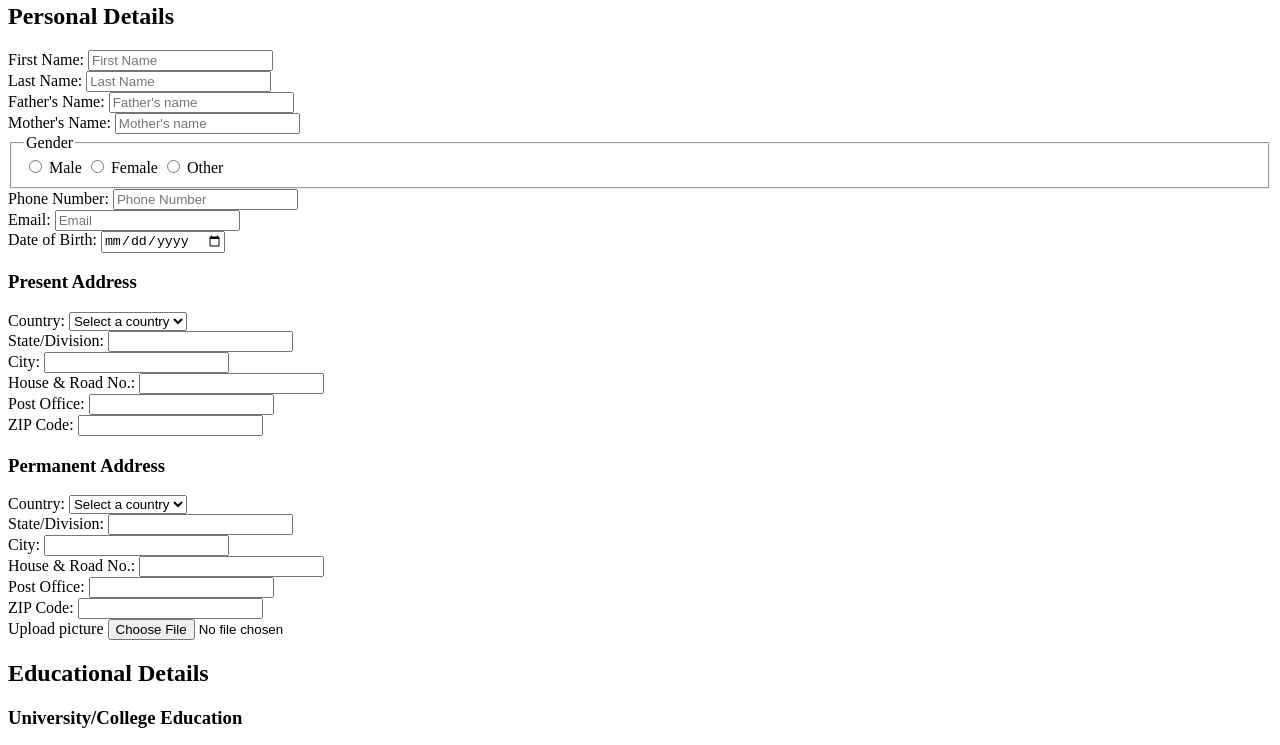
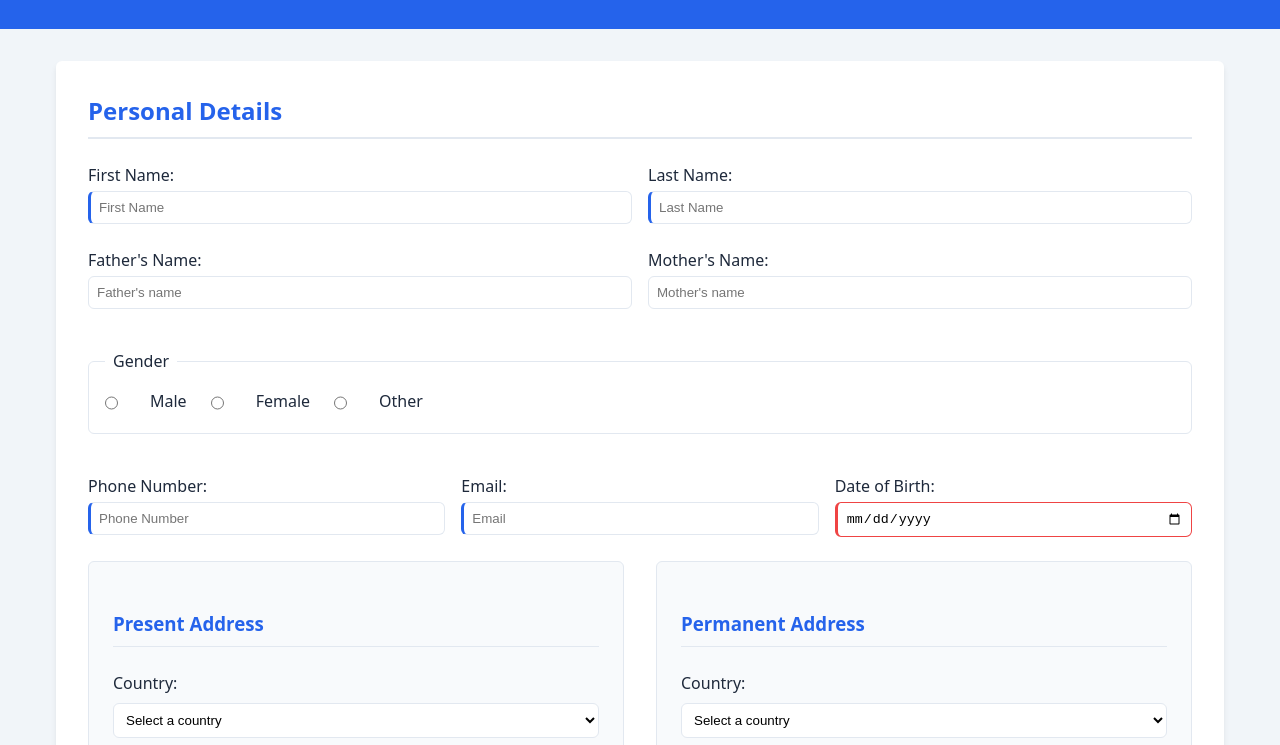
Before and after one commit to ihdiu/gen-cv, a plain HTML site: page index.html in a window 1280 px wide. Shown: the part 115-860 px from the top of the page. Drawn offline with nearby package versions, Linux system fonts and the light colour scheme; the site is published under a folder, as on GitHub Pages, so addresses that start at the root find nothing.

Commit message:
Update index.html

```diff
--- a/index.html
+++ b/index.html
@@ -5,7 +5,7 @@
     <meta charset="UTF-8">
     <meta name="viewport" content="width=device-width, initial-scale=1.0">
     <title>CV Generator</title>
-    <link rel="stylesheet" href="/cvd.css">
+    <link rel="stylesheet" href="cvd.css">
 </head>
 
 <body>
```
